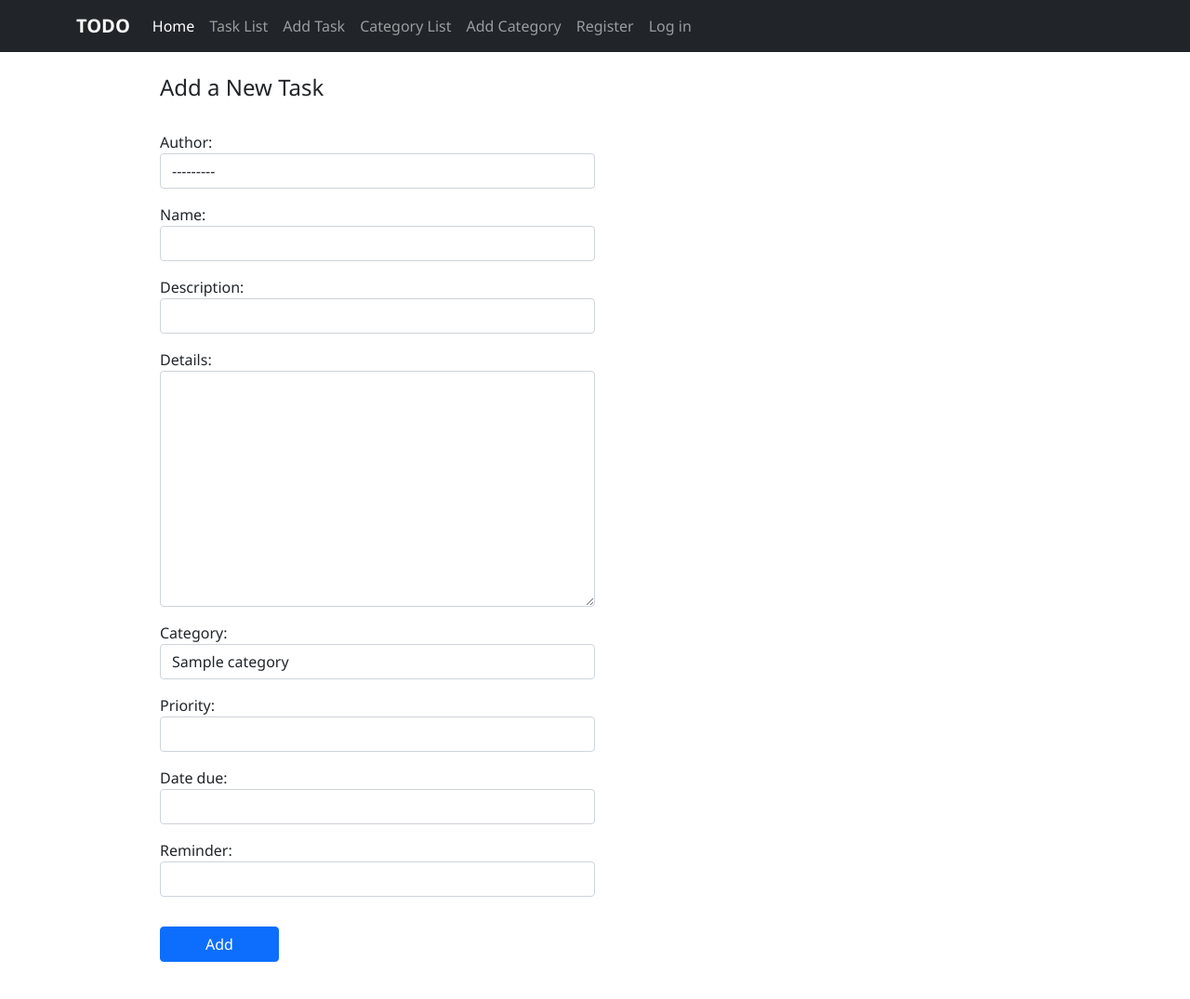
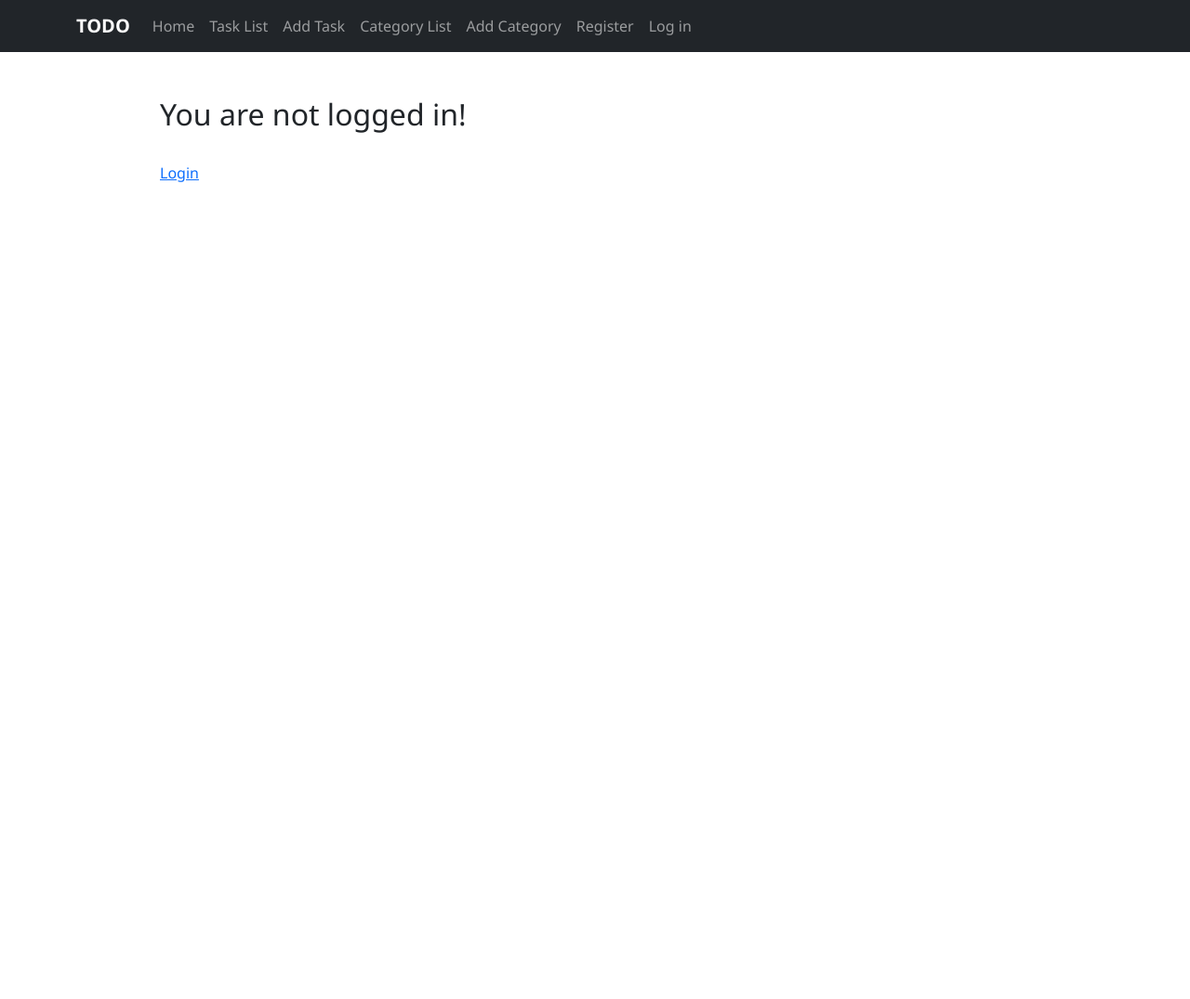
Before and after one commit to Sandmann11/ToDo, a Django app: page /task_add/ in a window 1280 px wide. Shown: the whole page at 93% size. After the commit the page ends 196 px from the top, so only its background shows below. Run offline with Django 3.2, Linux system fonts and the light colour scheme; tables that the repository leaves empty hold one stand-in row (values such as "Sample post"); some web fonts are replaced.

Commit message:
Users & Forms continued

```diff
--- a/members/templates/registration/login.html
+++ b/members/templates/registration/login.html
@@ -7,12 +7,17 @@
 <div class="container mx-auto w-75 my-3">
     <h2>Login</h2>
     <br>
+
     <div class="form-group">
+
         <form method="POST">
+
             {% csrf_token %}
             {{ form.as_p }}
             <button class="btn btn-primary px-5">Login</button>
+
         </form>
+
     </div>
 </div>
 
--- a/members/templates/registration/register.html
+++ b/members/templates/registration/register.html
@@ -10,7 +10,7 @@
         <div class="form-group">
             <form method="POST">
                 {% csrf_token %}
-                {{ form.as_p }}
+                {{ form }}
                 <button class="btn btn-primary px-5">Register</button>
             </form>
         </div>
--- a/members/views.py
+++ b/members/views.py
@@ -1,4 +1,3 @@
-from django.shortcuts import render
 from django.views import generic
 from django.contrib.auth.forms import UserCreationForm
 from django.urls import reverse_lazy
--- a/todo_app/forms.py
+++ b/todo_app/forms.py
@@ -1,5 +1,5 @@
 from django import forms
-from django.forms import widgets
+from django.forms import ModelForm
 from .models import Task, Category
 
 
@@ -17,7 +17,7 @@
             'description': forms.TextInput(attrs={'class': 'form-control'}),
             'details': forms.Textarea(attrs={'class': 'form-control'}),
             'category': forms.Select(choices=choices, attrs={'class': 'form-control'}),
-            'priority': forms.TextInput(attrs={'class': 'form-control'}),
+            'priority': forms.Select(attrs={'class': 'form-control'}),
             'date_due': forms.TextInput(attrs={'class': 'form-control'}),
             'reminder': forms.TextInput(attrs={'class': 'form-control'}),
         }
--- a/todo_app/templates/todo/main.html
+++ b/todo_app/templates/todo/main.html
@@ -12,18 +12,19 @@
         <link href="https://cdn.jsdelivr.net/npm/bootstrap@5.0.0-beta3/dist/css/bootstrap.min.css" rel="stylesheet" integrity="sha384-eOJMYsd53ii+scO/bJGFsiCZc+5NDVN2yr8+0RDqr0Ql0h+rP48ckxlpbzKgwra6" crossorigin="anonymous">
         <link rel="stylesheet" href="{% static 'css/style.css' %}">
         <link href='https://fonts.googleapis.com/css?family=Segoe+UI' rel='stylesheet'>
+    </head>
 
+    <body>
 
-    </head>
-    <body>
         {% include 'todo/navbar.html' %}
 
         {% block content %}
 
-            {% include 'todo/home.html' %}
+        {% include 'todo/home.html' %}
 
         {% endblock content %}
 
         <script src="https://cdn.jsdelivr.net/npm/bootstrap@5.0.0-beta3/dist/js/bootstrap.bundle.min.js" integrity="sha384-JEW9xMcG8R+pH31jmWH6WWP0WintQrMb4s7ZOdauHnUtxwoG2vI5DkLtS3qm9Ekf" crossorigin="anonymous"></script>
+
     </body>
 </html>
--- a/todo_app/templates/todo/navbar.html
+++ b/todo_app/templates/todo/navbar.html
@@ -15,7 +15,7 @@
             <ul class="navbar-nav me-auto mb-2 mb-lg-0">
 
                 <li class="nav-item">
-                    <a class="nav-link active" aria-current="page" href="{% url 'main' %}">Home</a>
+                    <a class="nav-link" aria-current="page" href="{% url 'main' %}">Home</a>
                 </li>
                 <li class="nav-item">
                     <a class="nav-link" href="{% url 'task_list' %}">Task List</a>
--- a/todo_app/templates/todo/task_add.html
+++ b/todo_app/templates/todo/task_add.html
@@ -4,6 +4,7 @@
 
 {% block content%}
 
+    {% if user.is_authenticated %}
 
         <div class="container w-75 my-4">
             <h4>Add a New Task</h4>
@@ -18,5 +19,15 @@
             </div>
         </div>
 
+    {% else %}
+
+        <div class="container w-75 my-5">
+            <h2>You are not logged in!</h2>
+            <br>
+            <a href="{% url 'login' %}">Login</a>
+        </div>
+
+    {% endif %}
+
 
 {% endblock content %}
```
Also changed, not shown: todo_app/templates/todo/category_add.html (+4 -4 lines), todo_app/migrations/0016_alter_task_category.py (added), todo_app/migrations/0017_alter_task_category.py (added). Lines whose indentation alone changed are shown as unchanged.
